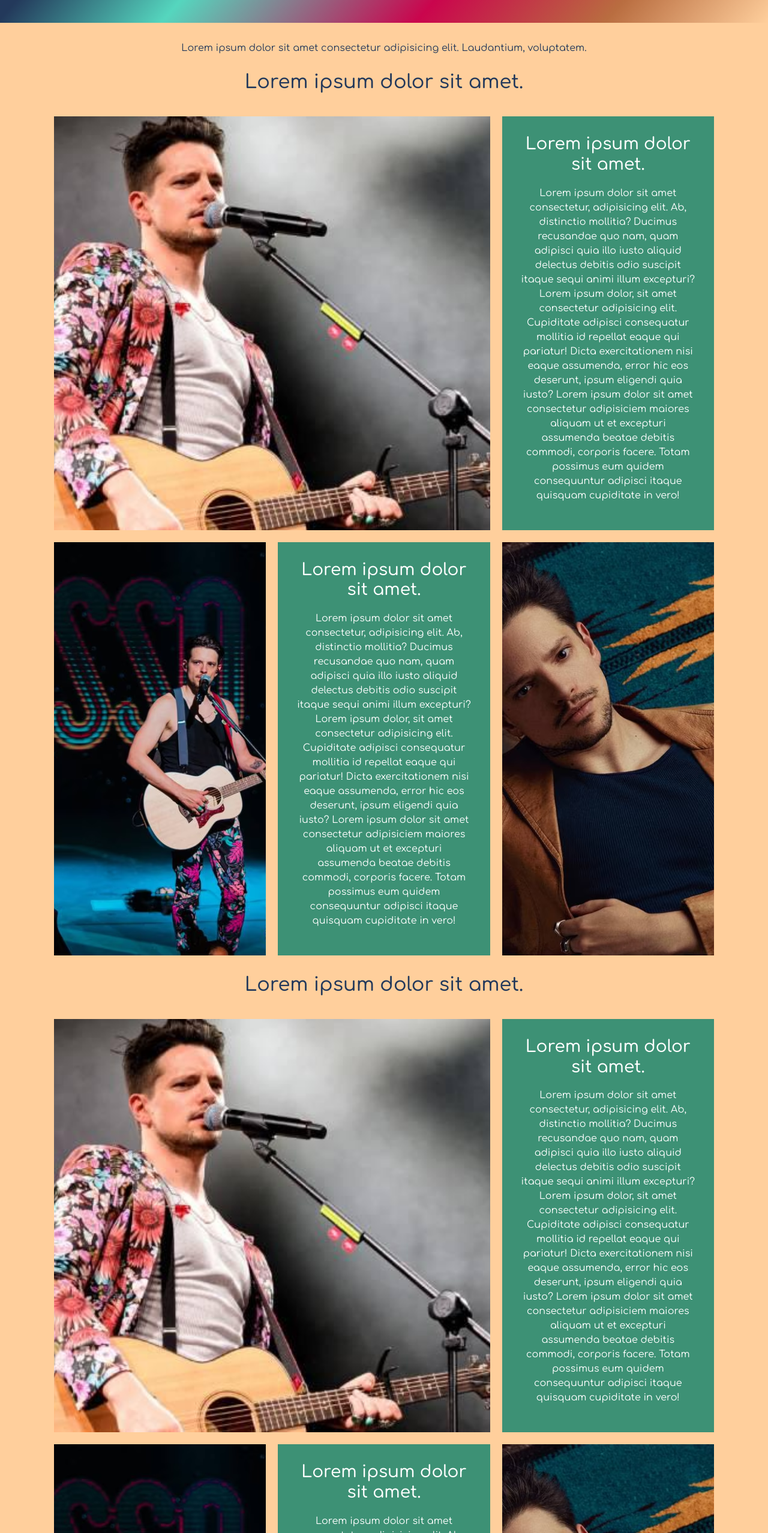
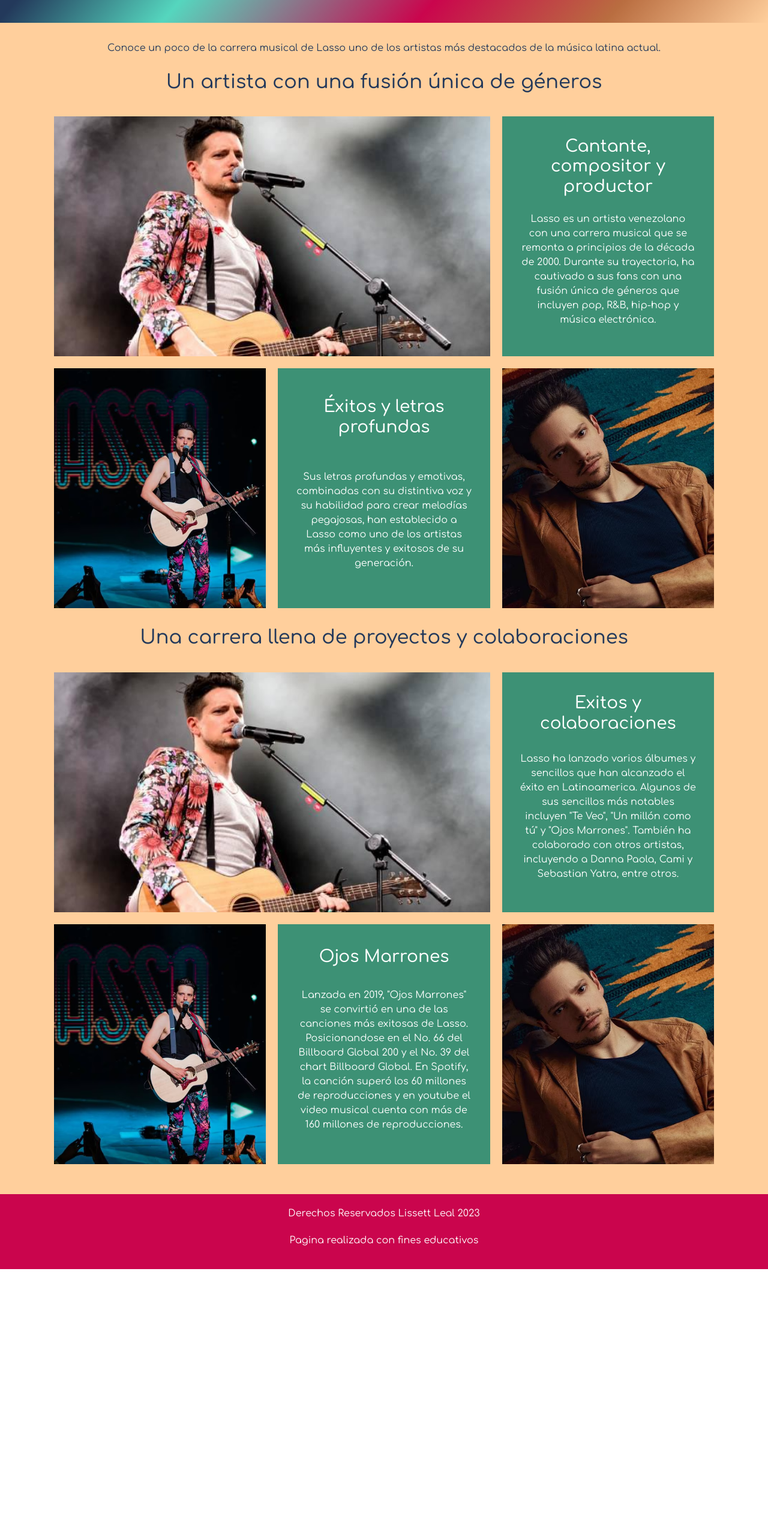
Before and after one commit to lissleal/lassoverse2, a plain HTML site: page pages/sobremi.html in a window 1280 px wide. Shown: the part 144-2700 px from the top of the page at 60% size. After the commit the page ends 2260 px from the top, so only its background shows below. Drawn offline with nearby package versions, Linux system fonts and the light colour scheme.

Commit message:
rellene los textos de ejemplo

```diff
--- a/pages/sobremi.html
+++ b/pages/sobremi.html
@@ -78,77 +78,39 @@
     <!-- Contenido -->
     <main class="fondo_claro contenido">
       <p>
-        Lorem ipsum dolor sit amet consectetur adipisicing elit. Laudantium,
-        voluptatem.
+        Conoce un poco de la carrera musical de Lasso uno de los artistas más destacados de la música latina actual.
       </p>
-      <h2>Lorem ipsum dolor sit amet.</h2>
+      <h2>Un artista con una fusión única de géneros</h2>
       <div class="grid_sobremi">
         <div class="imagen1"></div>
         <div class="texto1 fondo_oscuro contenido">
-          <h3>Lorem ipsum dolor sit amet.</h3>
+          <h3>Cantante, compositor y productor</h3>
           <p class="sobremi__texto">
-            Lorem ipsum dolor sit amet consectetur, adipisicing elit. Ab,
-            distinctio mollitia? Ducimus recusandae quo nam, quam adipisci quia
-            illo iusto aliquid delectus debitis odio suscipit itaque sequi animi
-            illum excepturi? Lorem ipsum dolor, sit amet consectetur adipisicing
-            elit. Cupiditate adipisci consequatur mollitia id repellat eaque qui
-            pariatur! Dicta exercitationem nisi eaque assumenda, error hic eos
-            deserunt, ipsum eligendi quia iusto? Lorem ipsum dolor sit amet
-            consectetur adipisiciem maiores aliquam ut et excepturi assumenda
-            beatae debitis commodi, corporis facere. Totam possimus eum quidem
-            consequuntur adipisci itaque quisquam cupiditate in vero!
+            Lasso es un artista venezolano con una carrera musical que se remonta a principios de la década de 2000. Durante su trayectoria, ha cautivado a sus fans con una fusión única de géneros que incluyen pop, R&B, hip-hop y música electrónica.</p>
+        </div>
+        <div class="imagen2"></div>
+        <div class="texto2 fondo_oscuro contenido">
+          <h3>Éxitos y letras profundas</h3>
+          <p class="sobremi__texto">
+            Sus letras profundas y emotivas, combinadas con su distintiva voz y su habilidad para crear melodías pegajosas, han establecido a Lasso como uno de los artistas más influyentes y exitosos de su generación.
+          </p>
+        </div>
+        <div class="imagen3"></div>
+      </div>
+      <h2>Una carrera llena de proyectos y colaboraciones</h2>
+      <div class="grid_sobremi">
+        <div class="imagen1"></div>
+        <div class="texto1 fondo_oscuro contenido">
+          <h3>Exitos y colaboraciones</h3>
+          <p class="sobremi__texto">
+            Lasso ha lanzado varios álbumes y sencillos que han alcanzado el éxito en Latinoamerica. Algunos de sus sencillos más notables incluyen "Te Veo", "Un millón como tú" y "Ojos Marrones". También ha colaborado con otros artistas, incluyendo a Danna Paola, Cami y Sebastian Yatra, entre otros.
           </p>
         </div>
         <div class="imagen2"></div>
         <div class="texto2 fondo_oscuro contenido">
-          <h3>Lorem ipsum dolor sit amet.</h3>
+          <h3>Ojos Marrones</h3>
           <p class="sobremi__texto">
-            Lorem ipsum dolor sit amet consectetur, adipisicing elit. Ab,
-            distinctio mollitia? Ducimus recusandae quo nam, quam adipisci quia
-            illo iusto aliquid delectus debitis odio suscipit itaque sequi animi
-            illum excepturi? Lorem ipsum dolor, sit amet consectetur adipisicing
-            elit. Cupiditate adipisci consequatur mollitia id repellat eaque qui
-            pariatur! Dicta exercitationem nisi eaque assumenda, error hic eos
-            deserunt, ipsum eligendi quia iusto? Lorem ipsum dolor sit amet
-            consectetur adipisiciem maiores aliquam ut et excepturi assumenda
-            beatae debitis commodi, corporis facere. Totam possimus eum quidem
-            consequuntur adipisci itaque quisquam cupiditate in vero!
-          </p>
-        </div>
-        <div class="imagen3"></div>
-      </div>
-      <h2>Lorem ipsum dolor sit amet.</h2>
-      <div class="grid_sobremi">
-        <div class="imagen1"></div>
-        <div class="texto1 fondo_oscuro contenido">
-          <h3>Lorem ipsum dolor sit amet.</h3>
-          <p class="sobremi__texto">
-            Lorem ipsum dolor sit amet consectetur, adipisicing elit. Ab,
-            distinctio mollitia? Ducimus recusandae quo nam, quam adipisci quia
-            illo iusto aliquid delectus debitis odio suscipit itaque sequi animi
-            illum excepturi? Lorem ipsum dolor, sit amet consectetur adipisicing
-            elit. Cupiditate adipisci consequatur mollitia id repellat eaque qui
-            pariatur! Dicta exercitationem nisi eaque assumenda, error hic eos
-            deserunt, ipsum eligendi quia iusto? Lorem ipsum dolor sit amet
-            consectetur adipisiciem maiores aliquam ut et excepturi assumenda
-            beatae debitis commodi, corporis facere. Totam possimus eum quidem
-            consequuntur adipisci itaque quisquam cupiditate in vero!
-          </p>
-        </div>
-        <div class="imagen2"></div>
-        <div class="texto2 fondo_oscuro contenido">
-          <h3>Lorem ipsum dolor sit amet.</h3>
-          <p class="sobremi__texto">
-            Lorem ipsum dolor sit amet consectetur, adipisicing elit. Ab,
-            distinctio mollitia? Ducimus recusandae quo nam, quam adipisci quia
-            illo iusto aliquid delectus debitis odio suscipit itaque sequi animi
-            illum excepturi? Lorem ipsum dolor, sit amet consectetur adipisicing
-            elit. Cupiditate adipisci consequatur mollitia id repellat eaque qui
-            pariatur! Dicta exercitationem nisi eaque assumenda, error hic eos
-            deserunt, ipsum eligendi quia iusto? Lorem ipsum dolor sit amet
-            consectetur adipisiciem maiores aliquam ut et excepturi assumenda
-            beatae debitis commodi, corporis facere. Totam possimus eum quidem
-            consequuntur adipisci itaque quisquam cupiditate in vero!
+            Lanzada en 2019, "Ojos Marrones" se convirtió en una de las canciones más exitosas de Lasso. Posicionandose en el No. 66 del Billboard Global 200 y el No. 39 del chart Billboard Global. En Spotify, la canción superó los 60 millones de reproducciones y en youtube el video musical cuenta con más de 160 millones de reproducciones.
           </p>
         </div>
         <div class="imagen3"></div>
```
Also changed, not shown: index.html (+4 -4 lines), pages/contacto.html (+1 -1 lines), pages/discografia.html (+10 -21 lines), pages/presentaciones.html (+1 -1 lines).
